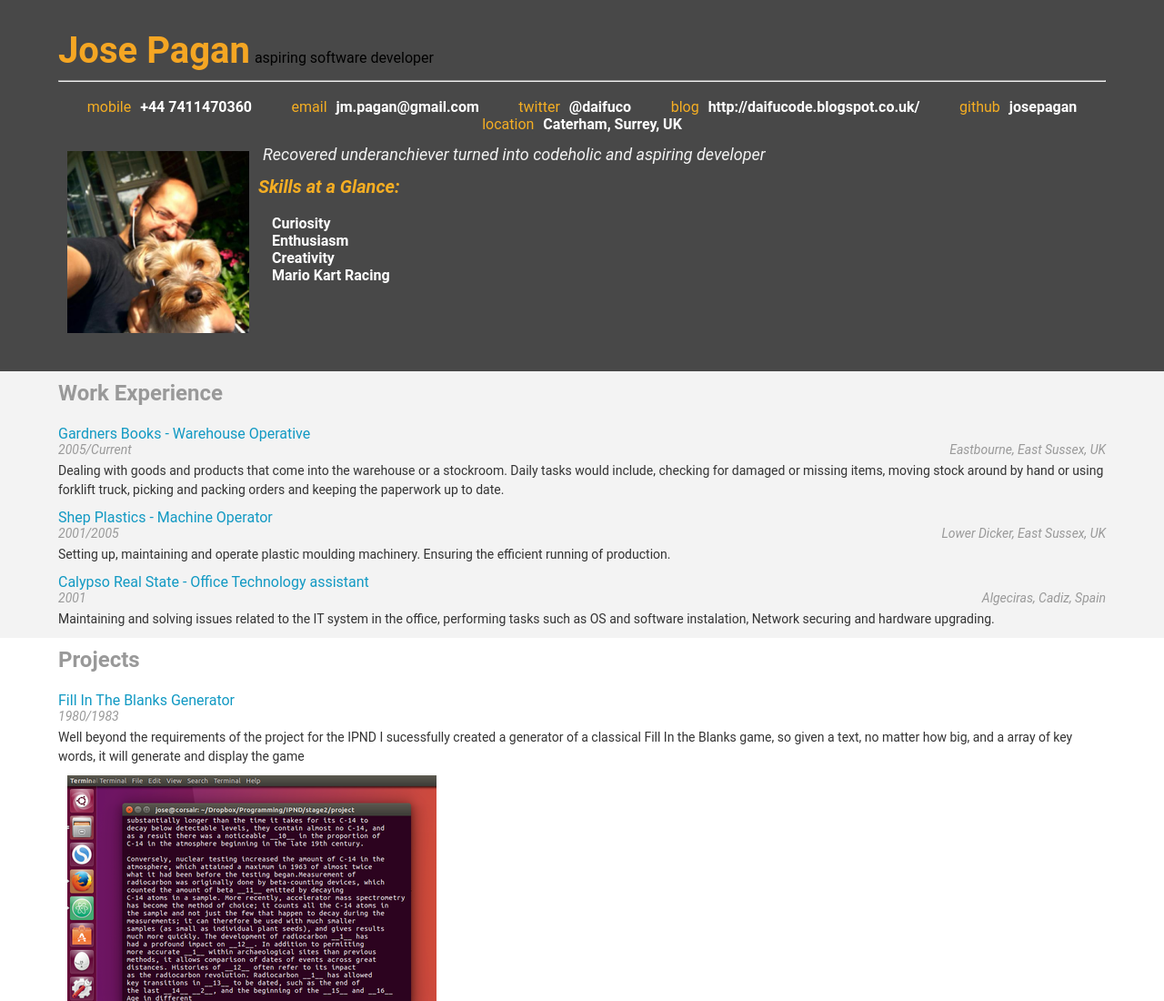
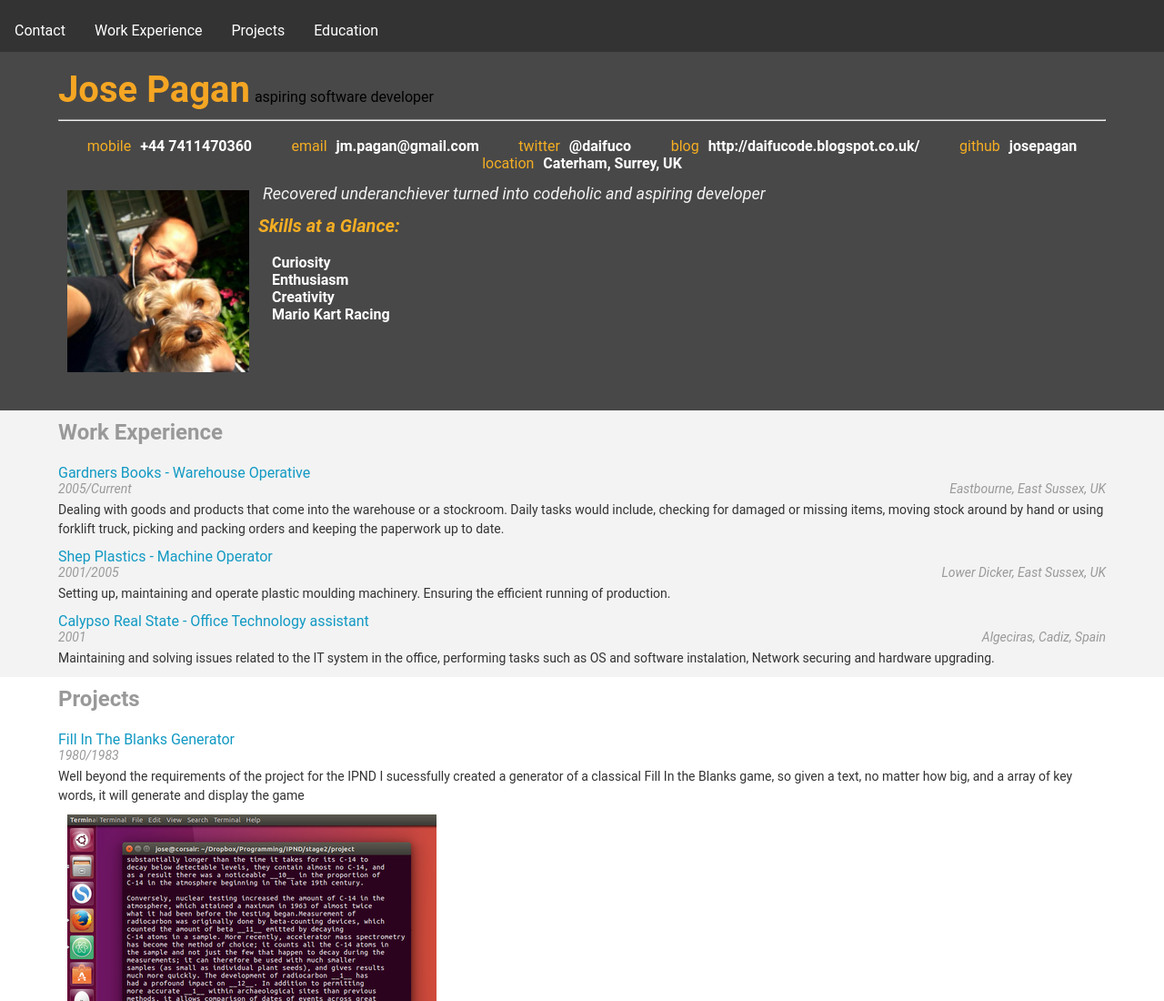
Before and after one commit to josepagan/IPND-Stage-5-project-CV, a plain HTML site: page index.html in a window 1280 px wide. Shown: the top 1100 px of the page at 91% size. Drawn offline with Linux system fonts and the light colour scheme; some packages are replaced by stand-ins of ours.

Commit message:
Add files via upload

```diff
--- a/css/style.css
+++ b/css/style.css
@@ -130,6 +130,8 @@ a {
 /* TODO: Replace with image later */
 #header {
   background-color: #484848;
+  padding-top: 75px
+
 }
 
 .flex-box {
@@ -219,3 +221,39 @@ span {
     display: block;
   }
 }
+
+
+
+/*navigation bar formatting*/
+
+ul.navbar {
+    list-style-type: none;
+    margin: 0;
+    padding: 0;
+    overflow: hidden;
+    background-color: #333;
+}
+
+ul.navbar {
+    position: fixed;
+    top: 0;
+    width: 100%;
+}
+
+li.navbar {
+    float: left;
+}
+
+li.navbar a {
+    display: block;
+    color: white;
+    text-align: center;
+    padding: 14px 16px;
+    text-decoration: none;
+}
+li.navbar a:hover {
+    background-color: #f5ae23;
+}
+
+.active {
+    background-color: #f5ae23;
--- a/index.html
+++ b/index.html
@@ -35,7 +35,15 @@ need to load. You'll see a lot of <link>s to CSS files for styles and
   <meta name="viewport" content="width=device-width,initial-scale=1">
 </head>
 <body>
+
+
   <div id="main">
+    <ul class="navbar">
+    <li class="navbar"><a href="#main">Contact</a></li>
+    <li class="navbar"><a href="#workExperience">Work Experience</a></li>
+    <li class="navbar"><a href="#projects">Projects</a></li>
+    <li class="navbar"><a href="#education">Education</a></li>
+    </ul>
 
 
     <!--
--- /dev/null
+++ b/js/probando2.js
@@ -0,0 +1,5 @@
+var work;
+function preload() {
+  work = loadJSON('/data.json');
+}
+console.log(work)
--- a/js/resumeBuilder.js
+++ b/js/resumeBuilder.js
@@ -1,3 +1,7 @@
+
+
+
+
 //This javascript file is the core of the project, it holds the content
 //access and formats the content and then attach it to the page with
 //jquery commands
@@ -246,3 +250,9 @@ function inName(string) {
 //attachement of the last two elements on the web, the internationalizeButton and the google map
 $("#main").append(internationalizeButton);
 $("#mapDiv").append(googleMap);
+
+
+//little js trick to scroll back when clicking on the sat nav so it does not occult the anchor
+var shiftWindow = function() { scrollBy(0, -50) };
+if (location.hash) shiftWindow();
+window.addEventListener("hashchange", shiftWindow);
```
Also changed, not shown: 1 other file.
